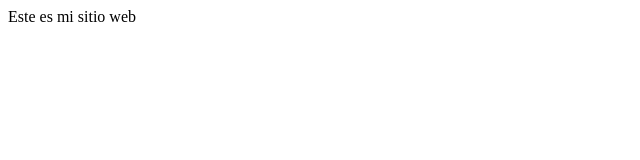
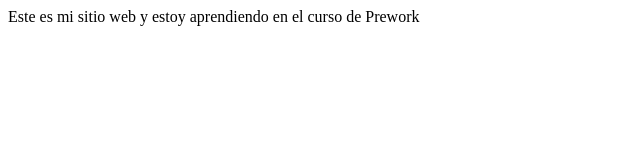
Before and after one commit to srgiocamacho/proyectoDemoCursoPrework, a plain HTML site: page index.html in a window 1280 px wide. Shown: the whole page, without its empty margins (0-640 px from the left). Drawn offline with Linux system fonts and the light colour scheme.

Commit message:
cambios agregamos texto

```diff
--- a/index.html
+++ b/index.html
@@ -8,7 +8,7 @@
 </head>
 <body>
     <article>
-        Este es mi sitio web
+        Este es mi sitio web y estoy aprendiendo en el curso de Prework
     </article>
 </body>
 </html>
```
